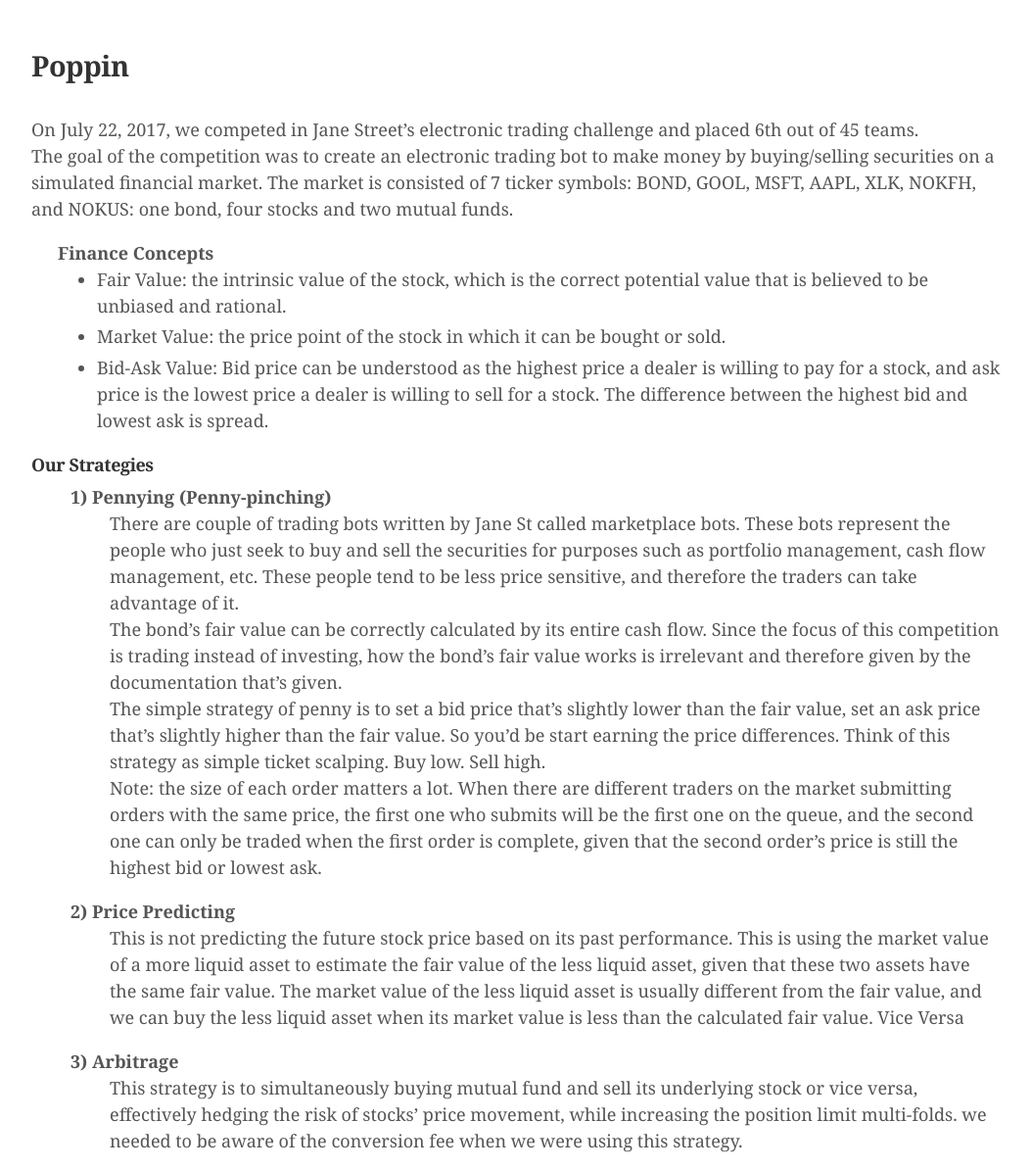
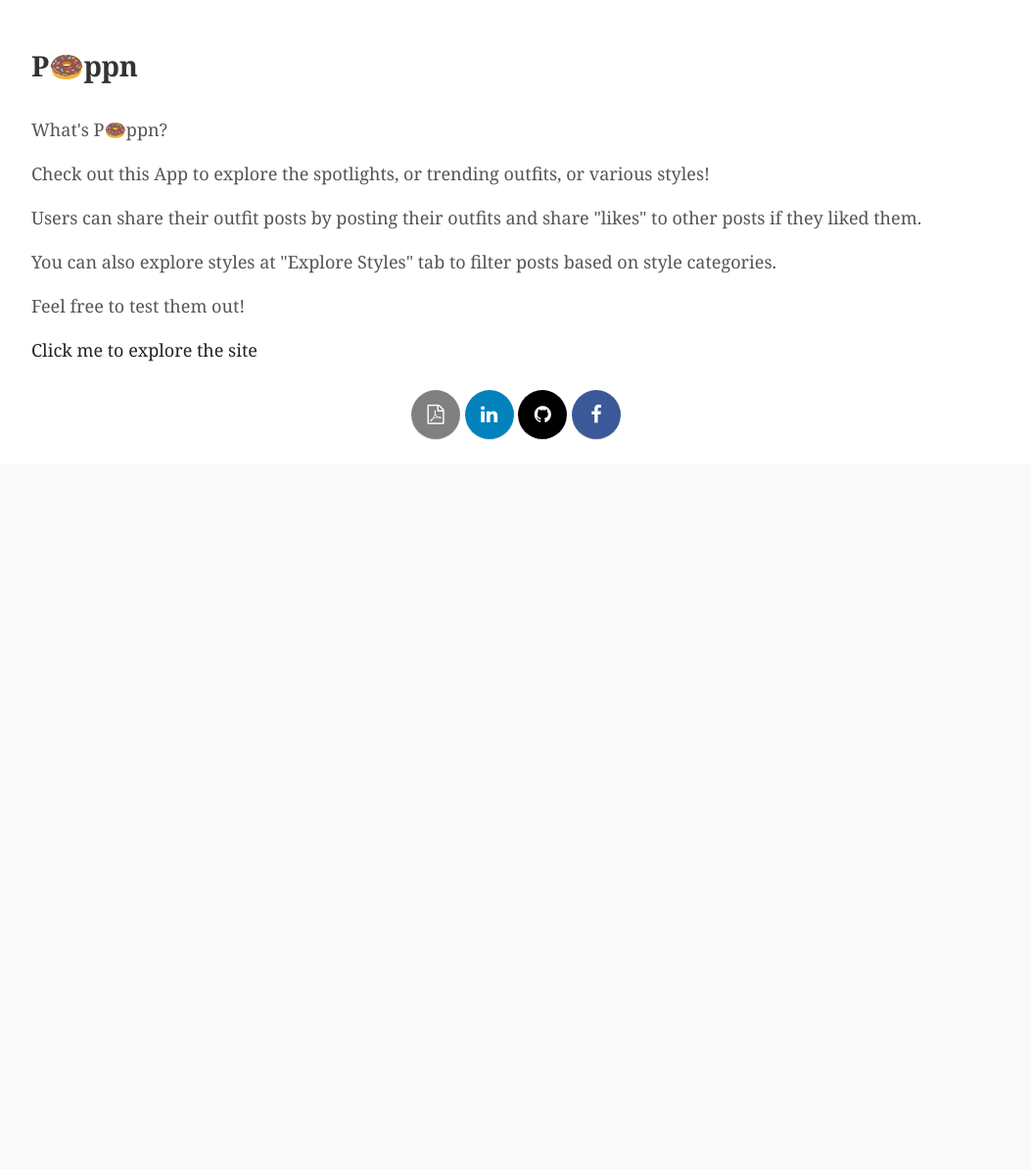
Before and after one commit to cl2534/cl2534.github.io, a plain HTML site: page projects/Poppin/index.html in a window 1280 px wide. Shown: the part 146-1339 px from the top of the page at 98% size, without its empty margins (113-1166 px from the left). After the commit the page ends 800 px from the top, so only its background shows below. Drawn offline with Linux system fonts and the light colour scheme.

Commit message:
Poppin done

```diff
--- a/projects/Poppin/index.html
+++ b/projects/Poppin/index.html
@@ -35,46 +35,20 @@
 
         <div class="body">
             <div class="page">
-                <h2 class="page-title"> Poppin </h2>
+                <h2 class="page-title"> P🍩ppn </h2>
                 <article class="page-body">
                     <div class="projects">
 
-                        <p>  On July 22, 2017, we competed in Jane Street’s electronic trading challenge and placed 6th out of 45 teams. <br>
-                            The goal of the competition was to create an electronic trading bot to make money by buying/selling securities
-                            on a simulated financial market. The market is consisted of 7 ticker symbols: BOND, GOOL, MSFT, AAPL, XLK, NOKFH,
-                            and NOKUS: one bond, four stocks and two mutual funds.
+                        <p> What's P🍩ppn? </p>
 
-                        </p>
-                        <ul> <b> Finance Concepts </b>
-                            <span id="tab">
-                                <li> Fair Value: the intrinsic value of the stock, which is the correct potential value that is believed to be unbiased and rational.  </li>
-                                <li> Market Value:  the price point of the stock in which it can be bought or sold. </li>
-                                <li> Bid-Ask Value: Bid price can be understood as the highest price a dealer is willing to pay for a stock, and ask price is the lowest price a dealer is willing to sell for a stock. The difference between the highest bid and lowest ask is spread. </li>
-                        </ul>
+                        <p> Check out this App to explore the spotlights, or trending outfits, or various styles! </p>
+                        <p> Users can share their outfit posts by posting their outfits and share "likes" to other posts if they liked them.  </p>
 
-                        <h4> Our Strategies </h4>
-                        <span id="tab"> <b>1) Pennying (Penny-pinching) </b></span>
-                        <p> <span id="tab"><span id="tab"> There are couple of trading bots written by Jane St called marketplace bots. These bots represent the people who just seek to buy and sell the securities for purposes such as portfolio management, cash flow management, etc. These people tend to be less price sensitive, and therefore the traders can take advantage of it. <br>
-                            The bond’s fair value can be correctly calculated by its entire cash flow. Since the focus of this competition is trading instead of investing, how the bond’s fair value works is irrelevant and therefore given by the documentation that’s given.  <br>
-                            The simple strategy of penny is to set a bid price that’s slightly lower than the fair value, set an ask price that’s slightly higher than the fair value. So you’d be start earning the price differences. Think of this strategy as simple ticket scalping. Buy low. Sell high.<br>
-                            Note: the size of each order matters a lot. When there are different traders on the market submitting orders with the same price, the first one who submits will be the first one on the queue, and the second one can only be traded when the first order is complete, given that the second order’s price is still the highest bid or lowest ask. <br>
-                         </p>
+                        <p> You can also explore styles at "Explore Styles" tab to filter posts based on style categories.</p>  <p> Feel free to test them out! </p>
 
-                        <span id="tab"> <b> 2) Price Predicting </b></span>
-                        <p> <span id="tab"><span id="tab"> This is not predicting the future stock price based on its past performance.
-                            This is using the market value of a more liquid asset to estimate the fair value of the less liquid asset,
-                            given that these two assets have the same fair value. The market value of the less liquid asset is usually
-                             different from the fair value, and we can buy the less liquid asset when its market value is less than the
-                             calculated fair value. Vice Versa
-                        </p>
+                        <a href="https://young-thicket-55460.herokuapp.com/" target="_blank" >Click me to explore the site </a>
 
-                        <span id="tab"> <b> 3) Arbitrage </b> </span>
-                        <p> <span id="tab"><span id="tab"> This strategy is to simultaneously buying mutual fund and sell its underlying stock or vice versa,
-                            effectively hedging the risk of stocks’ price movement, while increasing the position limit multi-folds.
-                            we needed to be aware of the conversion fee when we were using this strategy.
-                        </p>
-
-                        <p><br></p>
+                        <br><br>
                     </div>
                 </div>
             </div>
```
Also changed, not shown: projects/pickyEater/index.html (+1 -0 lines), 2 other files.
